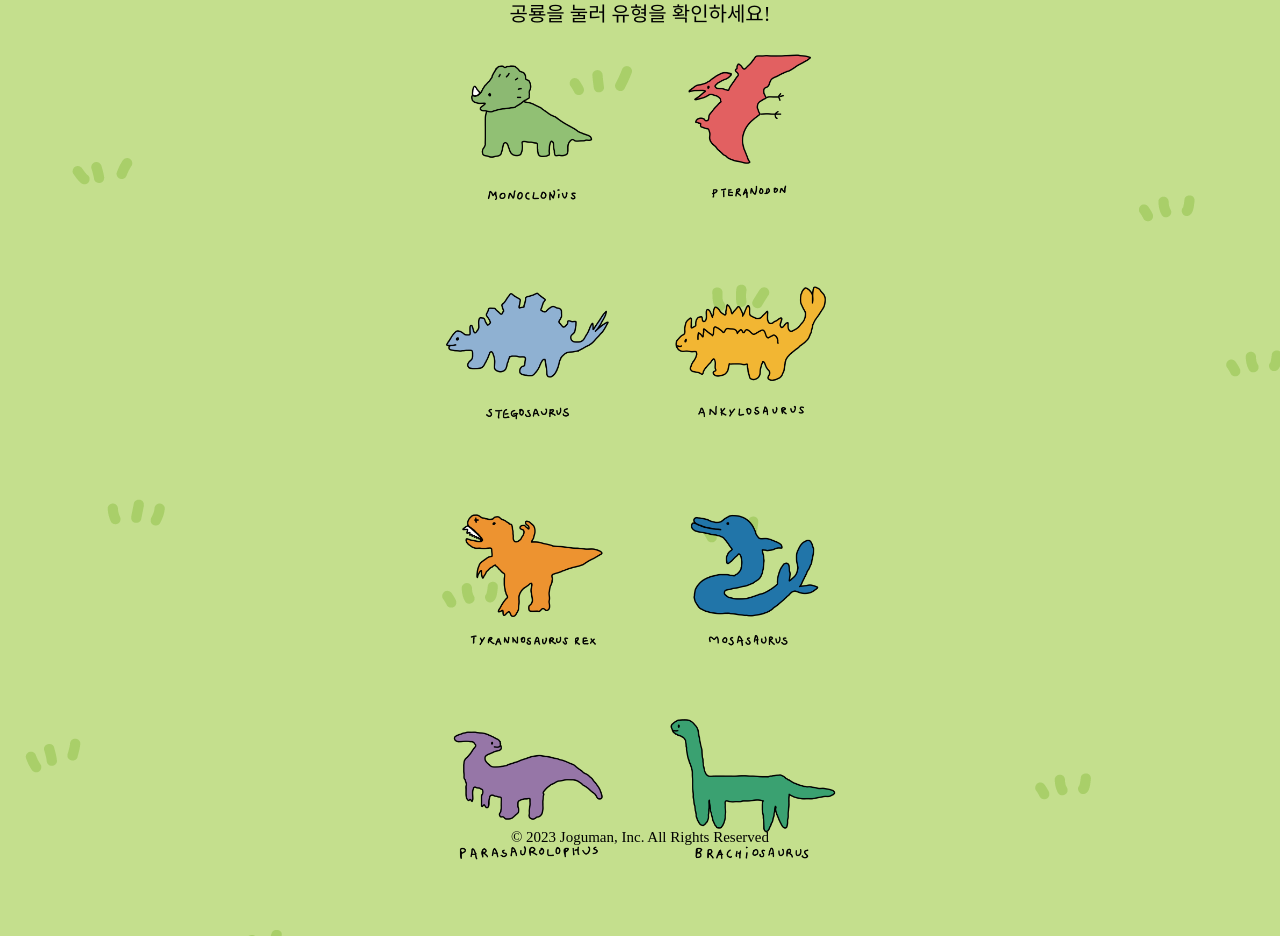
After one commit to HUFS-capstone-design-9cm/Domestic-trip, a Django app: page /types/ in a window 1280 px wide. The commit adds this page. Run offline with Django 3.2, Linux system fonts and the light colour scheme; data comes from the database, SQL or seed files in the repository; some web fonts are replaced.

Commit message:
FEATURE: Redirection & All types page

```diff
--- /dev/null
+++ b/main/static/css/types.css
@@ -0,0 +1,68 @@
+@font-face {
+    font-family: 'GmarketSansMedium';
+    src: url('https://cdn.jsdelivr.net/gh/projectnoonnu/noonfonts_2001@1.1/GmarketSansMedium.woff') format('woff');
+    font-weight: normal;
+    font-style: normal;
+}
+
+* {
+    margin: 0;
+    padding: 0;
+    box-sizing: border-box;
+}
+
+body {
+    font-family: 'GmarketSansMedium';
+    background-color: beige;
+    background-image: url('../image/background4.png');
+}
+
+h1 {
+    text-align: center;
+    margin-top: 30px;
+    font-size: 30px;
+    font-weight: bold;
+    padding: 30px;
+}
+
+p {
+    font-family: 'GmarketSansMedium';
+    text-align: center;
+    font-size: 20px;
+}
+
+#main_contents {
+    display: flex;
+    justify-content: center;
+    align-items: center;
+    height: 100vh;
+}
+
+.wrapper {
+    max-width: 800px;
+    padding: 20px;
+}
+
+.data {
+    display: inline-block;
+    margin: 10px;
+}
+
+.data a {
+    display: block;
+    text-align: center;
+    text-decoration: none;
+}
+
+.data img {
+    width: 200px;
+    height: 200px;
+    object-fit: cover;
+}
+
+.joguman {
+    padding: 30px;
+    text-align: center;
+    font-size: 15px;
+    font-family: 'GmarketSansMedium';
+}
--- a/main/templates/form.html
+++ b/main/templates/form.html
@@ -13,7 +13,7 @@
 <body>
     <section id="survey">
         <div class="wrapper">
-            <form action="/result/" method="post">
+            <form action="/submit/" method="post">
                 {% csrf_token %}
                 {% for question in questions %}
                 <div class="test">
--- a/main/templates/index.html
+++ b/main/templates/index.html
@@ -18,7 +18,7 @@
             <h1>나의 여행 성향은?</h1>
         </div>
         <div class="nick">
-            <input class="name" name="nickname" type="text" size="17" placeholder=" 닉네임을 입력해주세요.">
+            <input class="name" name="nickname" type="text" size="17" placeholder="닉네임을 입력해주세요.">
         </div>
         <div class="button">
             <a href="/form/">
@@ -30,7 +30,7 @@
         </div>
         <div class="result_data">
                 <div class="data_wrap">
-                    <h3>현재 3명이 여행을 떠났습니다.</h3>
+                    <h3>현재 {{ travelers.count }}명이 여행을 떠났습니다.</h3>
                 </div>
         </div>
         <div class="logo">
--- a/main/templates/result.html
+++ b/main/templates/result.html
@@ -62,7 +62,7 @@
                     </li>
                     <li>
                         <h3>다른 유형도 볼래</h3>
-                        <a href="#">
+                        <a href="/types">
                             <button type="button">다른 결과 보기</button>
                         </a>
                     </li>
@@ -83,6 +83,7 @@
             <div class="logo">
                 <img src="{% static 'image/logo.png' %}" alt="logo" height="60px" width="100px">
             </div>
+            <p class="joguman">© 2023 Joguman, Inc. All Rights Reserved</p>
         </div>
     </section>
     <script type="text/javascript" src="{% static 'js/result.js' %}"></script>
--- /dev/null
+++ b/main/templates/types.html
@@ -0,0 +1,31 @@
+{% load static %}
+<!DOCTYPE html>
+<html lang="en">
+<head>
+    <meta charset="UTF-8">
+    <title>여행 유형</title>
+    <link rel="stylesheet" type="text/css" href="{% static 'css/reset.css' %}">
+    <link rel="stylesheet" type="text/css" href="{% static 'css/types.css' %}">
+</head>
+<body>
+    <section id="main_contents">
+        <div class="wrapper">
+            <h1>어쩌다 국내여행</h1>
+            <p>공룡을 눌러 유형을 확인하세요!</p>
+            <div class="traveler">
+                {% for t in traveler %}
+                    <div class="data">
+                        <a href="/result/{{ t.pk }}/">
+                        <img src="{% static 'image/' %}{{ t.personality }}.png"
+                             alt="이미지 없음"></a>
+                    </div>
+                    {% if forloop.counter|divisibleby:2 %}
+                        </div><div class="traveler">
+                    {% endif %}
+                {% endfor %}
+            </div>
+        </div>
+    </section>
+    <p class="joguman">© 2023 Joguman, Inc. All Rights Reserved</p>
+</body>
+</html>
--- a/main/views.py
+++ b/main/views.py
@@ -1,4 +1,4 @@
-from django.shortcuts import render
+from django.shortcuts import render, redirect
 from haversine import haversine
 from .models import Traveler, Question, Choice, Spot, Survey
 import sys, json
@@ -21,7 +21,7 @@ def form(request):
 
     return render(request, 'form.html', context=context)
 
-def result(request):
+def submit(request):
     # 문항 수
     N = Question.objects.count()
     # 여행자 유형 수
@@ -44,6 +44,7 @@ def result(request):
     for c in counter.keys():
         if counter[c] >= 2:
             person += c
+
     best_traveler = Traveler.objects.get(personality=person)
     best_traveler.count += 1
     best_traveler.save()
@@ -53,6 +54,16 @@ def result(request):
         'counter' : counter
     }
     print(context)
+    # print(best_traveler.pk)
+    return redirect(f'/result/{best_traveler.pk}')
+
+
+def result(request, traveler_id):
+    traveler = Traveler.objects.get(pk=traveler_id)
+    context = {
+        'traveler' : traveler,
+    }
+
     return render(request, 'result.html', context=context)
 
 
@@ -102,3 +113,11 @@ def search(request):
     }
     print(context)
     return render(request, 'search.html', context=context)
+
+
+def types(request):
+    traveler = Traveler.objects.all()
+    context = {
+        'traveler' : traveler,
+    }
+    return render(request, 'types.html', context=context)
--- a/travelerMBTI/urls.py
+++ b/travelerMBTI/urls.py
@@ -6,6 +6,8 @@ urlpatterns = [
     path('admin/', admin.site.urls),
     path('', views.index),
     path('form/', views.form),
-    path('result/', views.result),
+    path('result/<int:traveler_id>/', views.result),
+    path('submit/', views.submit),
     path('search/', views.search),
+    path('types/', views.types),
 ]
```
Also changed, not shown: main/static/css/form.css (+0 -14 lines), main/static/css/index.css (+0 -14 lines), main/static/css/result.css (+5 -14 lines), main/static/image/IRJ.png, main/static/image/IRP.png, main/static/image/background4.png (added), main/static/image/img4.png (deleted), main/static/image/img5.png (deleted).
